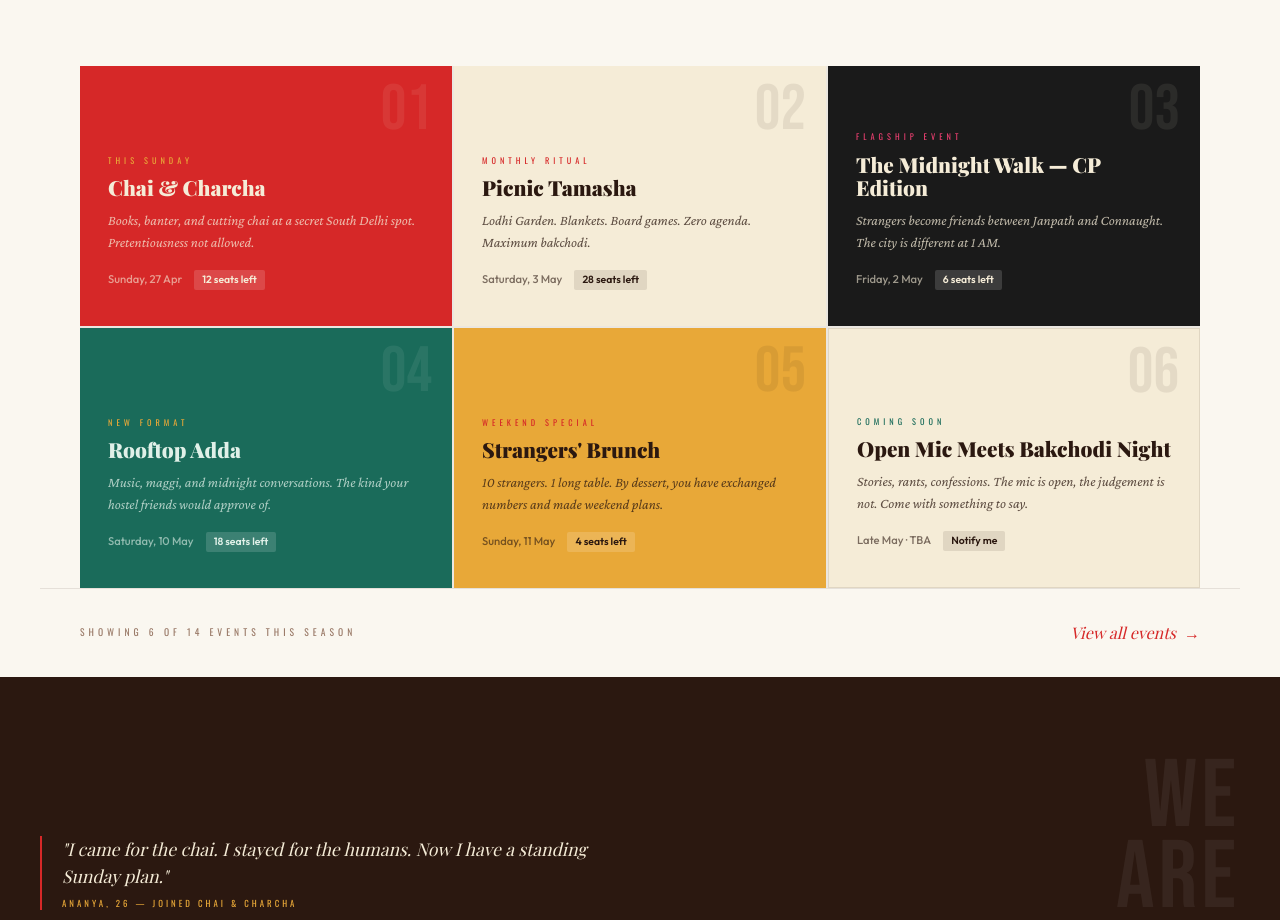
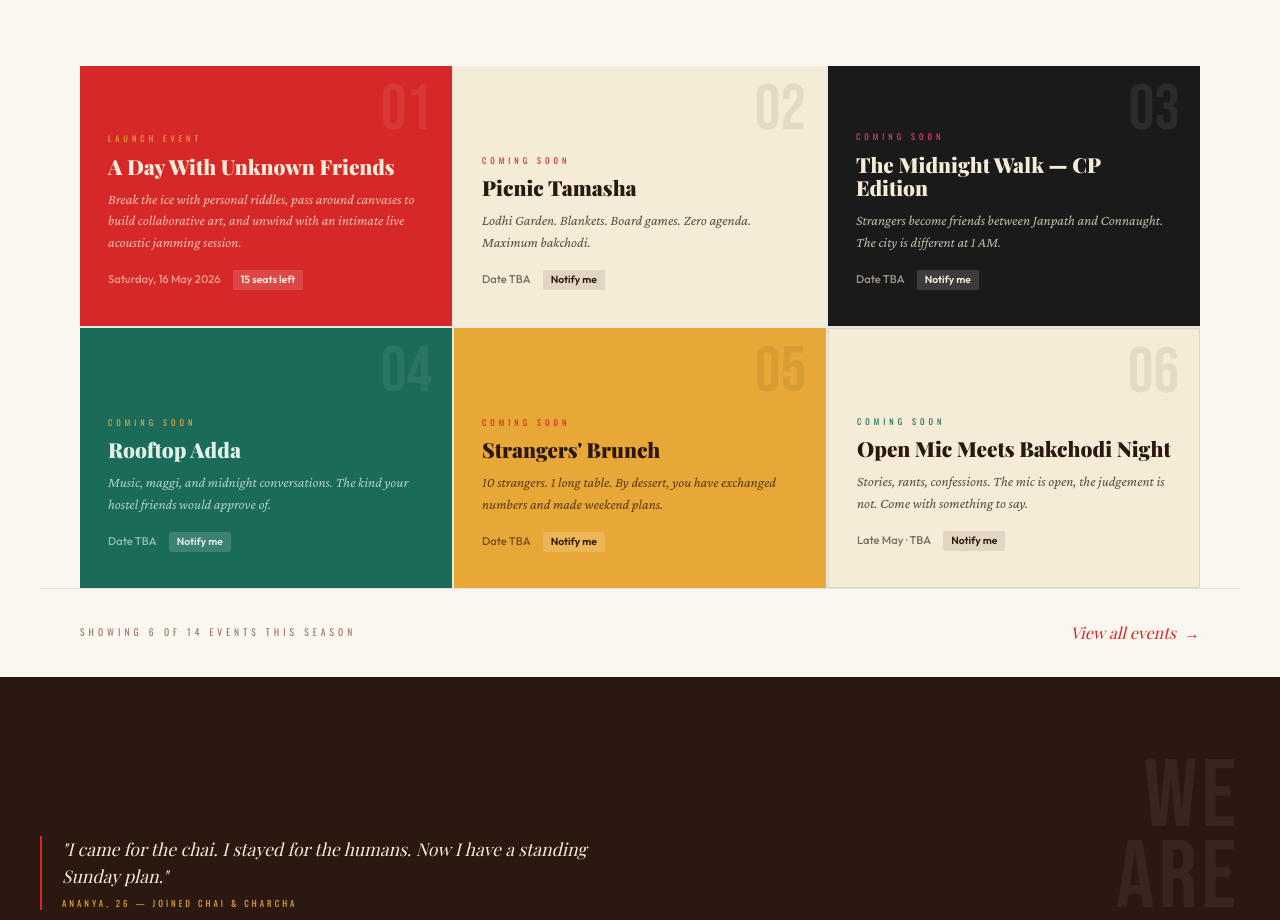
Before and after one commit to Varun0931/shoshabaazi, a React (Vite) app: page / in a window 1280 px wide. Shown: the part 1960-2880 px from the top of the page. Built offline with nearby package versions, Linux system fonts and the light colour scheme; no server answers; a web font is replaced by a local one.

Commit message:
first event modification

```diff
--- a/src/components/EventsSection.jsx
+++ b/src/components/EventsSection.jsx
@@ -1,43 +1,43 @@
 const events = [
   {
     num: '01', colorClass: 'ec-red',
-    tag: 'This Sunday',
-    title: 'Chai & Charcha',
-    desc: 'Books, banter, and cutting chai at a secret South Delhi spot. Pretentiousness not allowed.',
-    date: 'Sunday, 27 Apr',
-    seats: '12 seats left',
+    tag: 'Launch Event',
+    title: 'A Day With Unknown Friends',
+    desc: 'Break the ice with personal riddles, pass around canvases to build collaborative art, and unwind with an intimate live acoustic jamming session.',
+    date: 'Saturday, 16 May 2026',
+    seats: '15 seats left',
   },
   {
     num: '02', colorClass: 'ec-cream',
-    tag: 'Monthly Ritual',
+    tag: 'Coming Soon',
     title: 'Picnic Tamasha',
     desc: 'Lodhi Garden. Blankets. Board games. Zero agenda. Maximum bakchodi.',
-    date: 'Saturday, 3 May',
-    seats: '28 seats left',
+    date: 'Date TBA',
+    seats: 'Notify me',
   },
   {
     num: '03', colorClass: 'ec-dark',
-    tag: 'Flagship Event',
+    tag: 'Coming Soon',
     title: 'The Midnight Walk — CP Edition',
     desc: 'Strangers become friends between Janpath and Connaught. The city is different at 1 AM.',
-    date: 'Friday, 2 May',
-    seats: '6 seats left',
+    date: 'Date TBA',
+    seats: 'Notify me',
   },
   {
     num: '04', colorClass: 'ec-teal',
-    tag: 'New Format',
+    tag: 'Coming Soon',
     title: 'Rooftop Adda',
     desc: 'Music, maggi, and midnight conversations. The kind your hostel friends would approve of.',
-    date: 'Saturday, 10 May',
-    seats: '18 seats left',
+    date: 'Date TBA',
+    seats: 'Notify me',
   },
   {
     num: '05', colorClass: 'ec-gold',
-    tag: 'Weekend Special',
+    tag: 'Coming Soon',
     title: "Strangers' Brunch",
     desc: '10 strangers. 1 long table. By dessert, you have exchanged numbers and made weekend plans.',
-    date: 'Sunday, 11 May',
-    seats: '4 seats left',
+    date: 'Date TBA',
+    seats: 'Notify me',
   },
   {
     num: '06', colorClass: 'ec-paper',
--- a/src/pages/Events.jsx
+++ b/src/pages/Events.jsx
@@ -1,8 +1,36 @@
 const events = [
-  { title: "Chai Walk — Lodi Garden",      date: "Sat, 12 Jul · 7am",  spots: "12 spots left", tag: "Outdoors",  card: "event-card-cream" },
-  { title: "Founders' Dinner — Hauz Khas", date: "Fri, 18 Jul · 8pm",  spots: "6 spots left",  tag: "Dinner",    card: "event-card-dark"  },
-  { title: "Career Pivot Circle",          date: "Sun, 20 Jul · 6pm",  spots: "Open",           tag: "Online",    card: "event-card-teal"  },
-  { title: "Book & Chai — Lodhi Art",      date: "Sat, 26 Jul · 5pm",  spots: "18 spots left",  tag: "Culture",   card: "event-card-gold"  },
+  {
+    title: "A Day With Unknown Friends",
+    date: "Sat, 16 May 2026",
+    spots: "15 spots left",
+    tag: "Launch Event",
+    card: "event-card-cream",
+    isComingSoon: false
+  },
+  {
+    title: "Founders' Dinner — Hauz Khas",
+    date: "Coming Soon",
+    spots: "TBA",
+    tag: "Dinner",
+    card: "event-card-dark",
+    isComingSoon: true
+  },
+  {
+    title: "Career Pivot Circle",
+    date: "Coming Soon",
+    spots: "TBA",
+    tag: "Online",
+    card: "event-card-teal",
+    isComingSoon: true
+  },
+  {
+    title: "Book & Chai — Lodhi Art",
+    date: "Coming Soon",
+    spots: "TBA",
+    tag: "Culture",
+    card: "event-card-gold",
+    isComingSoon: true
+  },
 ]
 
 export default function Events() {
@@ -27,10 +55,18 @@ export default function Events() {
             </div>
             <div className="flex items-center gap-4">
               <span className="badge badge-dark opacity-70 font-ui">{e.spots}</span>
-              <a href="/apply"
-                className="px-5 py-2 bg-mag-red text-cream font-label text-xs hover:bg-mag-burnt transition whitespace-nowrap">
-                RSVP
-              </a>
+              {e.isComingSoon ? (
+                <button
+                  disabled
+                  className="px-5 py-2 bg-mag-red/40 text-cream/60 font-label text-xs cursor-not-allowed whitespace-nowrap">
+                  Notify me
+                </button>
+              ) : (
+                <a href="/apply"
+                  className="px-5 py-2 bg-mag-red text-cream font-label text-xs hover:bg-mag-burnt transition whitespace-nowrap">
+                  RSVP
+                </a>
+              )}
             </div>
           </div>
         ))}
```
